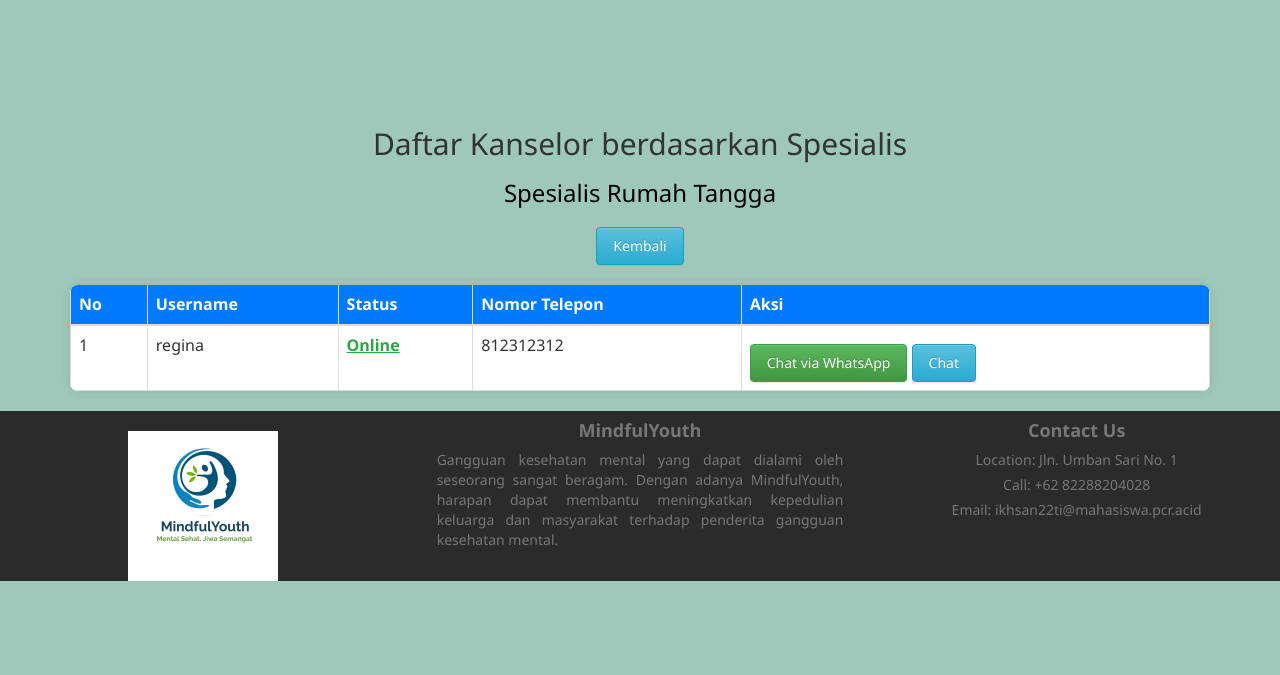
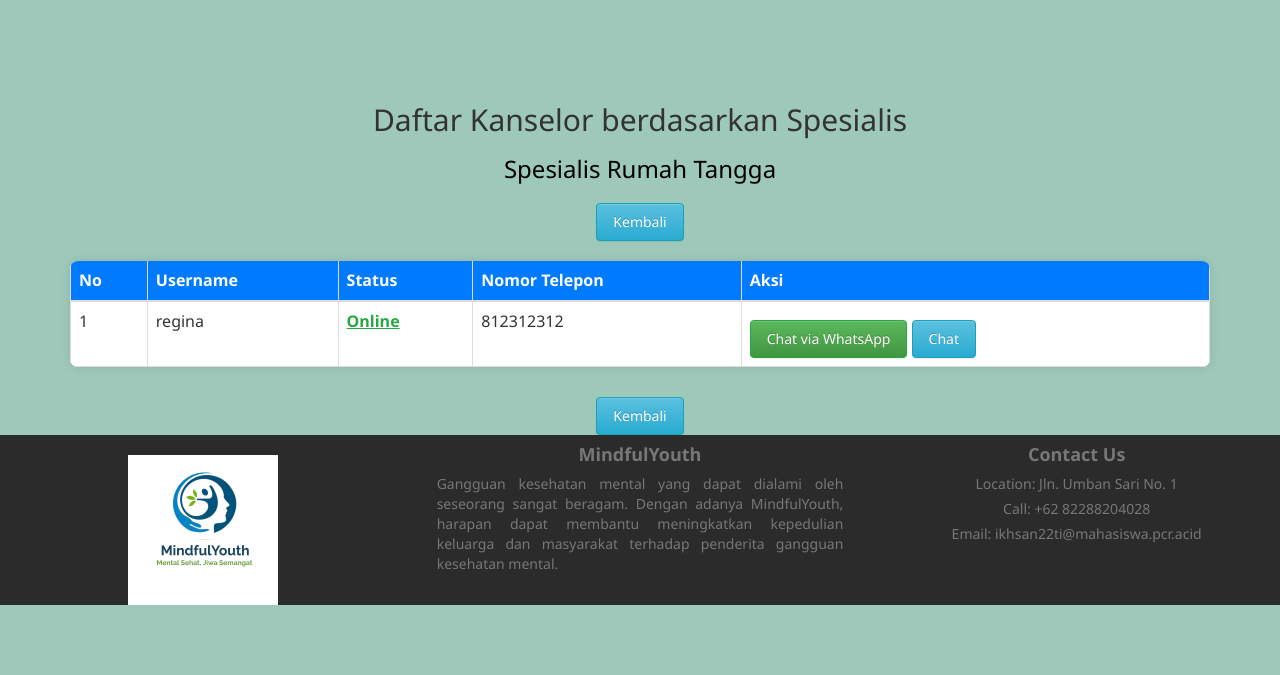
Before and after one commit to damueel69/MindfulYouth, a CodeIgniter app: page /database/index.php/group/kanselor in a window 1280 px wide. Shown: the part 56-731 px from the top of the page. Run offline with CodeIgniter, Linux system fonts and the light colour scheme; data comes from the database, SQL or seed files in the repository; data that the repository does not hold is empty.

Commit message:
Update spesialist_kanselor.php

```diff
--- a/application/views/chat/group/spesialist_kanselor.php
+++ b/application/views/chat/group/spesialist_kanselor.php
@@ -109,6 +109,6 @@
             </tbody>
         </table>
     <?php endforeach; ?>
-    <!-- Tambahkan link script jika diperlukan -->
+    <a href="<?= base_url('index.php/chat/group') ?>" class="btn btn-info">Kembali</a>
 </body>
 </html>
```
